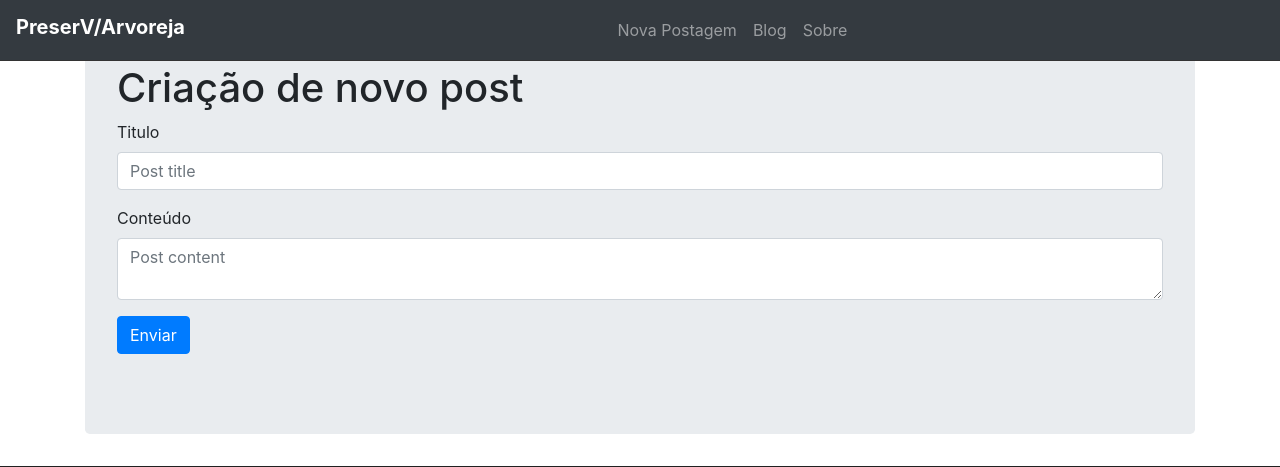
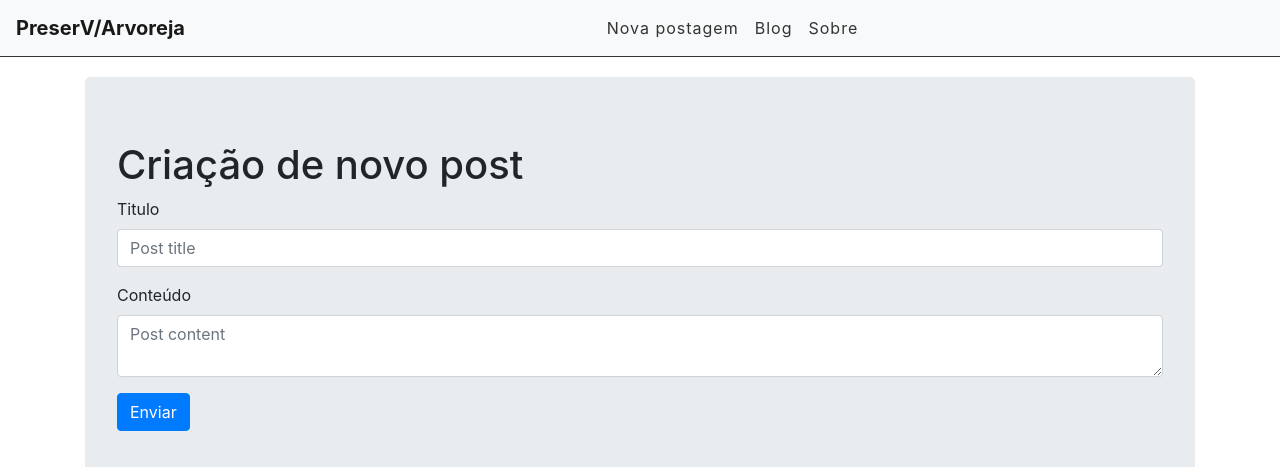
Before and after one commit to edimichaellima/blog, a Flask app: page /create in a window 1280 px wide. Shown: the top 467 px of the page. Run offline with Flask 2, Linux system fonts and the light colour scheme; some libraries are stand-ins or nearby versions.

Commit message:
Ajuste navbar #2

```diff
--- a/templates/base.html
+++ b/templates/base.html
@@ -13,18 +13,22 @@
   </head>
   <body>
     <div class="container-fluid">
-        <div class="header clearfix">
-            <nav class="navbar navbar-expand-md navbar-dark fixed-top bg-dark">
-                <h3 class="text-muted"><a class="navbar-brand" href="{{ url_for('index')}}">PreserV/Arvoreja</a></h3>
-                <div class="collapse navbar-collapse" id="navbarCollapse">
-                      <ul class="navbar-nav">
-                        <li class="nav-item text-muted"><a class="nav-link" href="{{url_for('create')}}">Nova Postagem</a></li>
-                        <li class="nav-item text-muted"><a class="nav-link" href="{{url_for('inicial')}}">Blog</a></li>
-                        <li class="nav-item text-muted"><a class="nav-link" href="#">Sobre</a></li>
-                      </ul>
-                </div>
-            </nav>
-        </div>
+<nav class="navbar navbar-expand-lg navbar-light bg-light">
+    <a class="navbar-brand" href="{{ url_for('index')}}">PreserV/Arvoreja</a>
+            <div class="collapse navbar-collapse" id="navbarNav">
+                <ul class="navbar-nav">
+                    <li class="nav-item">
+                        <a class="nav-link" href="{{url_for('create')}}">Nova postagem</a>
+                    </li>
+                    <li class="nav-item">
+                        <a class="nav-link" href="{{url_for('inicial')}}">Blog</a>
+                    </li>
+                    <li class="nav-item">
+                        <a class="nav-link" href="#">Sobre</a>
+                    </li>
+                </ul>
+            </div>
+        </nav>
 
         <main role="main" class="container">
           <div class="jumbotron">
```
